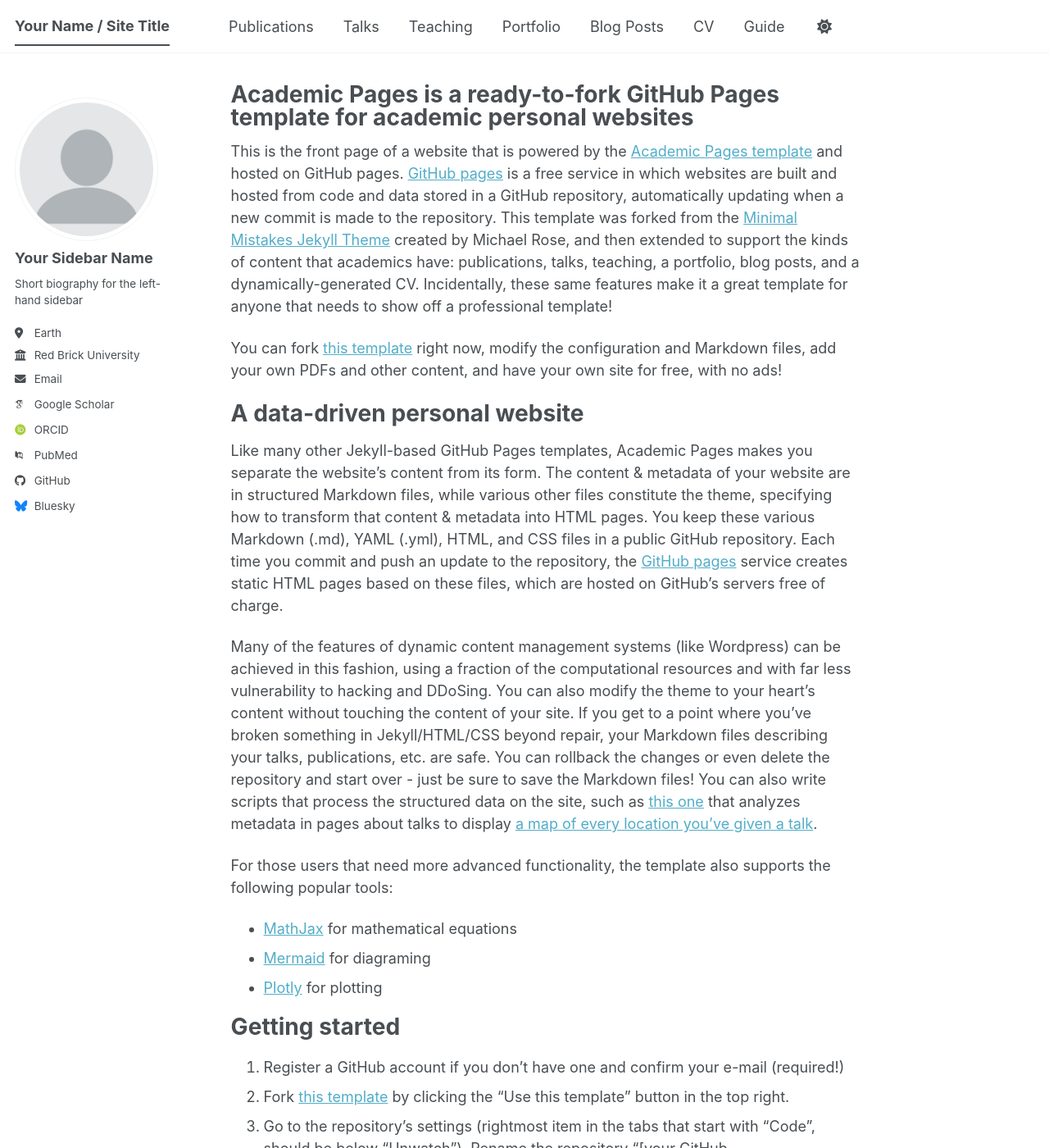
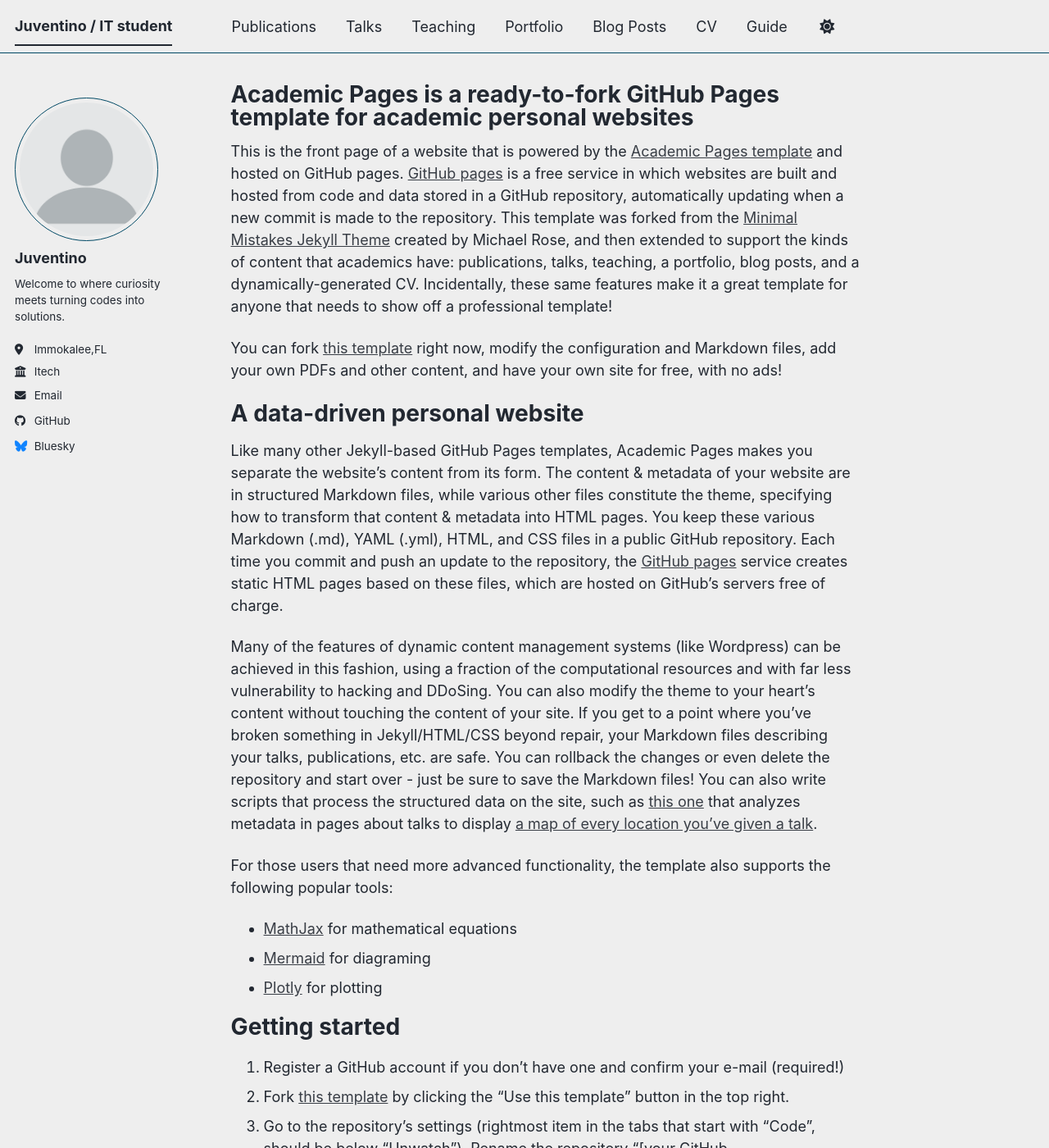
Before and after one commit to Juven2467/juven2467.github.io, a Jekyll site: the page built from _pages/about.md, in a window 1280 px wide and 1400 px high. Shown: the whole window at 82% size. Built offline with Jekyll 4.4.1, drawn with Linux system fonts in a browser that asks for light colours; some web fonts are replaced; a script bundle is joined from its source files by our own code; library files that are not in the unit come from our copies; some of the changed text lies outside the part shown.

Commit message:
Update _config.yml

```diff
--- a/_config.yml
+++ b/_config.yml
@@ -8,15 +8,15 @@
 
 # Basic Site Settings
 locale                   : "en-US"
-site_theme               : "default" # The available themes options are "default", "air", "sunrise", "mint", "dirt" and "contrast"
-title                    : "Your Name / Site Title"
+site_theme               : "air" # The available themes options are "default", "air", "sunrise", "mint", "dirt" and "contrast"
+title                    : "Juventino / IT student"
 title_separator          : "-"
-name                     : &name "Your Name"
-description              : &description "Your Name's academic portfolio"   # Update this with a general description of your site, this is the default if not overridden by a page
+name                     : &name "Juventino Saavedra"
+description              : &description "Juventino's academic portfolio"   # Update this with a general description of your site, this is the default if not overridden by a page
 url                      : https://academicpages.github.io # The base hostname & protocol for your site e.g. "https://[your GitHub username].github.io",
                                                            # or if you already have some other page hosted on Github then use "https://[your GitHub username].github.io/[Your Repo Name]"
 baseurl                  : "" # the subpath of your site, e.g. "/blog"
-repository               : "academicpages/academicpages.github.io"
+repository               : "Juven2467/academicpages.github.io"
 
 # Site Author - The following control what appear as part of the author content on the side bar.
 #               If a field is blank the icon and link will not appear, otherwise it will be shown.
@@ -24,34 +24,23 @@
 author:
   # Biographic information
   avatar           : "profile.png"
-  name             : "Your Sidebar Name"
+  name             : "Juventino"
   pronouns         : # example: "she/her"
-  bio              : "Short biography for the left-hand sidebar"
-  location         : "Earth"
-  employer         : "Red Brick University"
+  bio              : "Welcome to where curiosity meets turning codes into solutions."
+  location         : "Immokalee,FL"
+  employer         : "Itech"
   uri              : # URL
-  email            : "none@example.org"
+  email            : "Juven82@gmail.com"
 
-  # Academic websites
-  academia         : # URL
-  arxiv            : # URL - Update with the correct link to your profile
-  googlescholar    : "https://scholar.google.com/citations?user=PS_CX0AAAAAJ"
-  inspire-hep      : # URL
-  impactstory      : # URL
-  orcid            : "https://orcid.org/yourorcidurl"
-  semantic         : # URL
-  ssrn             : # URL
-  pubmed           : "https://www.ncbi.nlm.nih.gov/pubmed/?term=john+snow"
-  researchgate     : # URL
-  scopus           : # URL
-  zotero           : # URL
+
+
 
 
   # Repositories and software development
   bitbucket        : # Username - Update with your username on the site
   codepen          : # Username
   dribbble         : # Username
-  github           : "academicpages"
+  github           : "juven2467"
   kaggle           : # Username
   stackoverflow    : # User number or user number and name (i.e., use "1" or "1/jeff-atwood")
 
@@ -66,7 +55,7 @@
   keybase          : # Username
   instagram        : # Username
   lastfm           : # Username
-  linkedin         : # Username
+  linkedin         : # Juven Saavedra
   mastodon         : # URL
   medium           : # URL
   pinterest        : # Username
```
